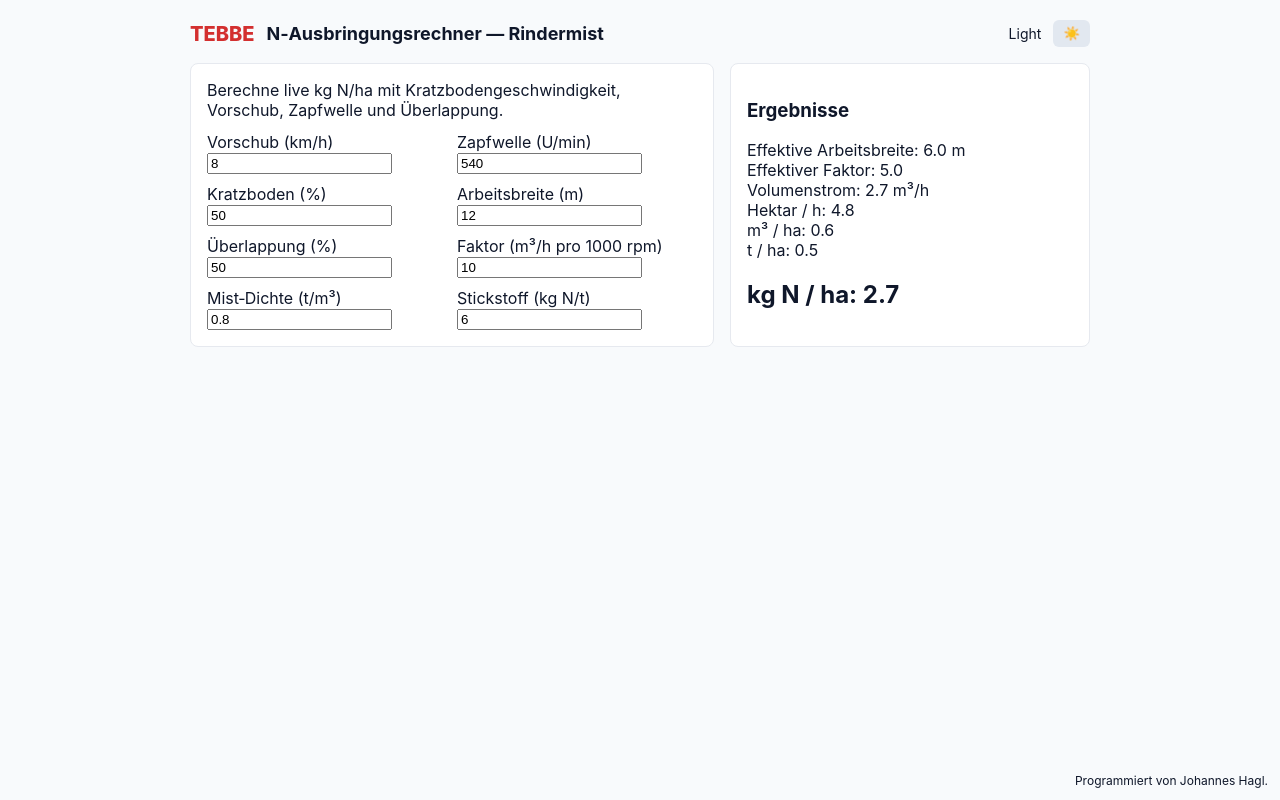
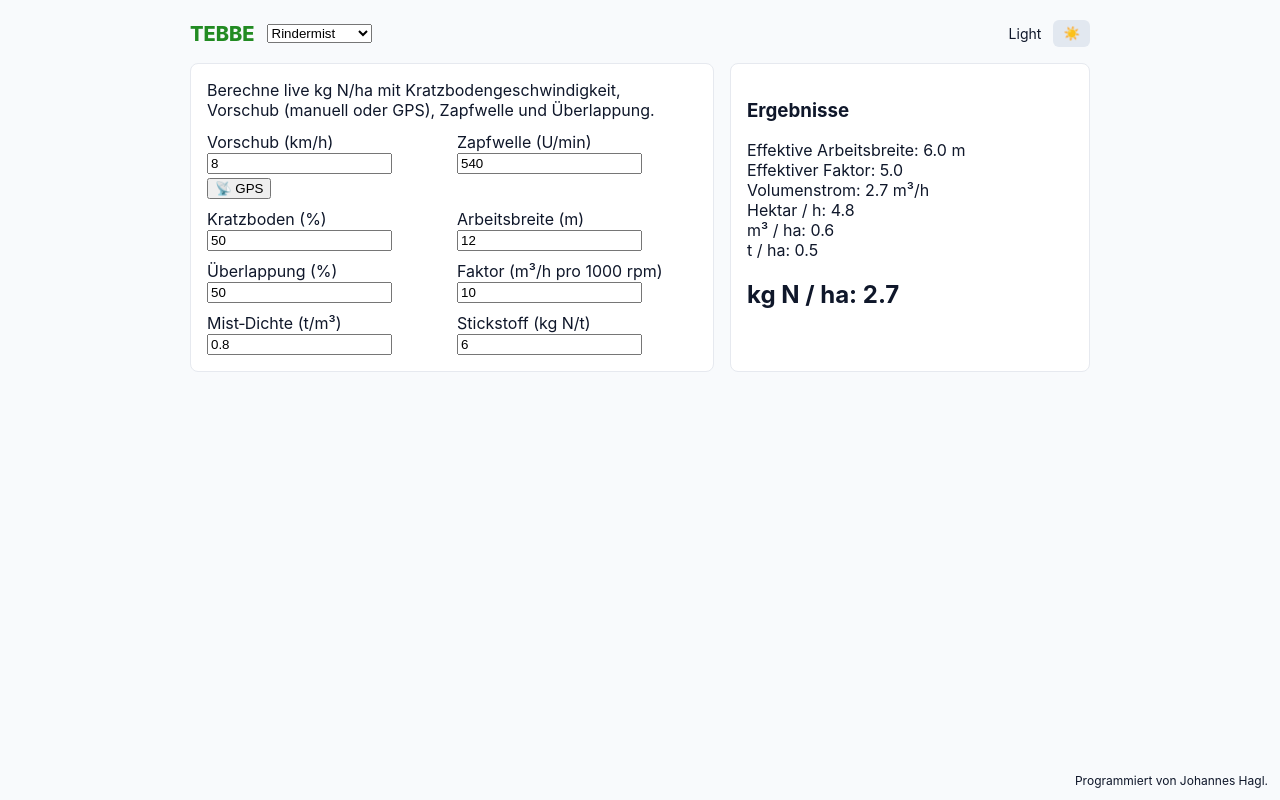
Before and after one commit to johanneshagl7-jpg/N-Ausbringmengenrechner, a React (Create React App) app: page / in a window 1280 px wide. Built offline with nearby package versions, Linux system fonts and the light colour scheme.

Commit message:
Add files via upload

```diff
--- a/package.json
+++ b/package.json
@@ -1,6 +1,6 @@
 {
   "name": "n-ausbringungsrechner",
-  "version": "1.2.0",
+  "version": "1.3.0",
   "private": true,
   "dependencies": {
     "react": "^18.0.0",
--- a/src/App.jsx
+++ b/src/App.jsx
@@ -11,10 +11,37 @@ export default function NAusbringungsRechner() {
   const [scraperSpeed, setScraperSpeed] = useState(50);
   const [decimals, setDecimals] = useState(1);
   const [dark, setDark] = useState(false);
+  const [gpsActive, setGpsActive] = useState(false);
+  const [manureType, setManureType] = useState("rind");
 
   useEffect(() => {
     document.documentElement.style.background = dark ? '#0f172a' : '#f8fafc';
   }, [dark]);
+
+  useEffect(() => {
+    if (manureType === "rind") {
+      setDensity(0.8);
+      setNPerTon(6);
+    } else if (manureType === "schwein") {
+      setDensity(0.7);
+      setNPerTon(7);
+    } else if (manureType === "kompost") {
+      setDensity(0.9);
+      setNPerTon(8);
+    }
+  }, [manureType]);
+
+  useEffect(() => {
+    if (gpsActive && navigator.geolocation) {
+      const watchId = navigator.geolocation.watchPosition((pos) => {
+        const ms = pos.coords.speed;
+        if (ms !== null) {
+          setSpeed(ms * 3.6);
+        }
+      });
+      return () => navigator.geolocation.clearWatch(watchId);
+    }
+  }, [gpsActive]);
 
   const results = useMemo(() => {
     const effectiveWidth = width * (1 - overlap / 100);
@@ -41,8 +68,12 @@ export default function NAusbringungsRechner() {
     <div style={{ maxWidth: 900, margin: '20px auto', fontFamily: 'Inter, system-ui, sans-serif', ...containerStyle }}>
       <header style={{ display: 'flex', alignItems: 'center', justifyContent: 'space-between', marginBottom: 16 }}>
         <div style={{ display: 'flex', alignItems: 'center', gap: 12 }}>
-          <div style={{ fontWeight: 800, fontSize: 20, color: '#d32f2f' }}>TEBBE</div>
-          <div style={{ fontSize: 18, fontWeight: 700 }}>N‑Ausbringungsrechner — Rindermist</div>
+          <div style={{ fontWeight: 800, fontSize: 20, color: '#228B22' }}>TEBBE</div>
+          <select value={manureType} onChange={(e)=>setManureType(e.target.value)}>
+            <option value="rind">Rindermist</option>
+            <option value="schwein">Schweinemist</option>
+            <option value="kompost">Kompost</option>
+          </select>
         </div>
         <div style={{ display: 'flex', alignItems: 'center', gap: 12 }}>
           <label style={{ fontSize: 14 }}>{dark ? 'Dark' : 'Light'}</label>
@@ -52,9 +83,12 @@ export default function NAusbringungsRechner() {
 
       <main style={{ display: 'grid', gridTemplateColumns: '1fr 360px', gap: 16 }}>
         <section style={cardStyle}>
-          <p style={{ marginTop: 0, marginBottom: 12 }}>Berechne live kg N/ha mit Kratzbodengeschwindigkeit, Vorschub, Zapfwelle und Überlappung.</p>
+          <p style={{ marginTop: 0, marginBottom: 12 }}>Berechne live kg N/ha mit Kratzbodengeschwindigkeit, Vorschub (manuell oder GPS), Zapfwelle und Überlappung.</p>
           <div style={{ display: 'grid', gridTemplateColumns: '1fr 1fr', gap: 10 }}>
-            <label>Vorschub (km/h)<input type="number" value={speed} onChange={(e)=>setSpeed(parseFloat(e.target.value)||0)} /></label>
+            <label>Vorschub (km/h)
+              <input type="number" value={speed} onChange={(e)=>setSpeed(parseFloat(e.target.value)||0)} disabled={gpsActive} />
+              <button onClick={()=>setGpsActive(a=>!a)} style={{ marginTop: 4 }}>{gpsActive ? "GPS Stop" : "📡 GPS"}</button>
+            </label>
             <label>Zapfwelle (U/min)<input type="number" value={pto} onChange={(e)=>setPto(parseFloat(e.target.value)||0)} /></label>
             <label>Kratzboden (%)<input type="number" value={scraperSpeed} onChange={(e)=>setScraperSpeed(parseFloat(e.target.value)||0)} /></label>
             <label>Arbeitsbreite (m)<input type="number" value={width} onChange={(e)=>setWidth(parseFloat(e.target.value)||0)} /></label>
```
